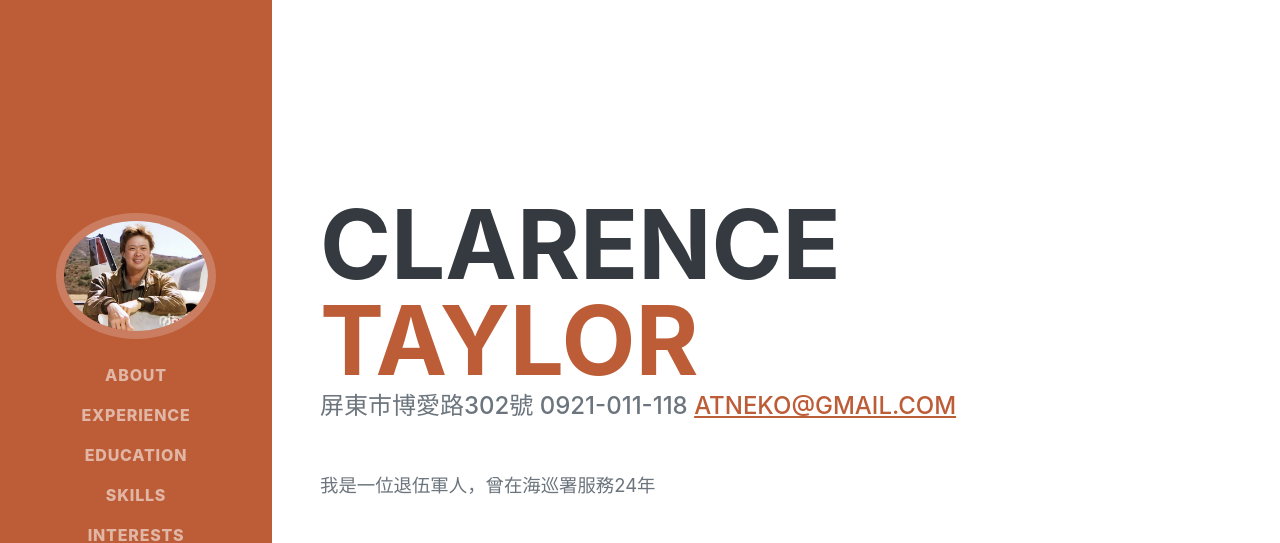
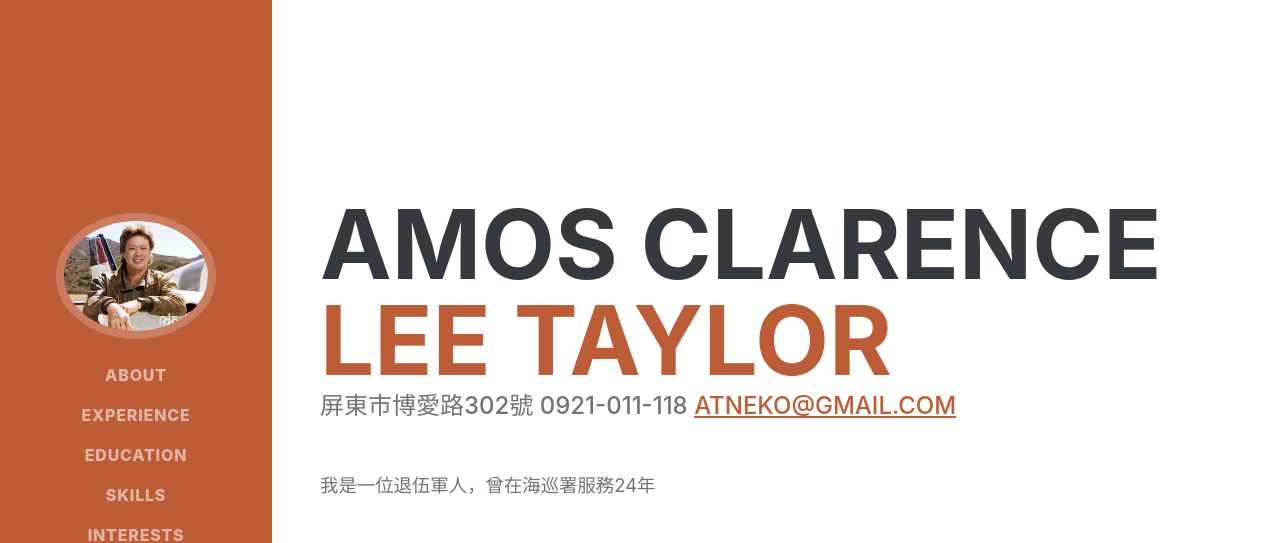
Before and after one commit to atneko99/atneko99.github.io, a plain HTML site: page index.html in a window 1280 px wide. Shown: the top 543 px of the page. Drawn offline with nearby package versions, Linux system fonts and the light colour scheme; a web font is replaced by a local one.

Commit message:
Update index.html

```diff
--- a/index.html
+++ b/index.html
@@ -40,8 +40,8 @@
             <section class="resume-section" id="about">
                 <div class="resume-section-content">
                     <h1 class="mb-0">
-                        Clarence
-                        <span class="text-primary">Taylor</span>
+                        Amos Clarence
+                        <span class="text-primary">Lee Taylor</span>
                     </h1>
                     <div class="subheading mb-5">
                         屏東市博愛路302號 0921-011-118
```
